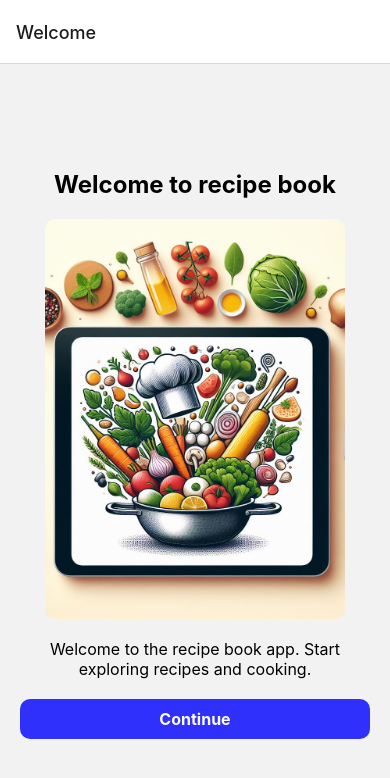
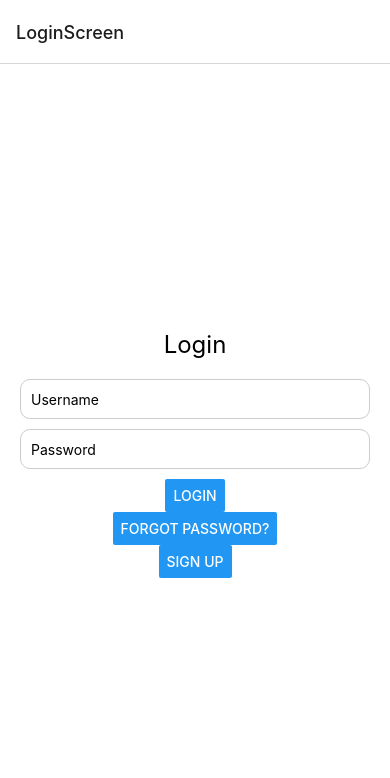
Before and after one commit to pratikgtam/mdev-cross-platform-recipe-book, a React Native app: screen /LoginScreen in a window 390 px wide. Shown: the top 778 px of the page. Built offline with nearby package versions, Linux system fonts and the light colour scheme.

Commit message:
login screen added

```diff
--- a/App.tsx
+++ b/App.tsx
@@ -4,31 +4,45 @@ import PageHeader from './src/components/Header';
 import * as React from 'react';
 import ProfileScreen from './src/components/ProfileScreen';
 import { NavigationContainer } from '@react-navigation/native';
+import { createBottomTabNavigator } from '@react-navigation/bottom-tabs';
 import { createNativeStackNavigator } from '@react-navigation/native-stack';
 import RecipesScreen from './src/components/RecipeScreen';
 import WelcomeScreen from './src/components/Welcome';
+import LoginScreen from './src/components/LoginScreen';
 import NotificationScreen from './src/components/Notifications';
 import ContactUsScreen from './src/components/ContactUs';
 import ProfileDetailScreen from './src/components/Profile';
 
 
-export default function App() {
+function App() {
   const Stack = createNativeStackNavigator();
+  const Tab = createBottomTabNavigator();
 
   return (
 
        <NavigationContainer>
-      <Stack.Navigator initialRouteName='Welcome' >
+      <Stack.Navigator initialRouteName='LoginScreen' >
         <Stack.Screen name="Recipes" component={RecipesScreen}/>
         <Stack.Screen name="Profile" component={ProfileScreen} />
-        <Stack.Screen name="Welcome" component={WelcomeScreen} />
+        <Stack.Screen name="LoginScreen" component={LoginScreen} />
         <Stack.Screen name="Notifications" component={NotificationScreen} />
         <Stack.Screen name="Contact" component={ContactUsScreen} />
         <Stack.Screen name="My Profile" component={ProfileDetailScreen} />
 
       </Stack.Navigator>
     </NavigationContainer>
+  );}
 
+    function HomeTabs() {
+      return (
+        <Tab.Navigator>
+          <Tab.Screen name="Recipes" component={RecipesScreen} />
+          <Tab.Screen name="Notifications" component={NotificationScreen} />
+          <Tab.Screen name="Contact" component={ContactUsScreen} />
+          <Tab.Screen name="Profile" component={ProfileDetailScreen} />
+        </Tab.Navigator>
 
   );
 }
+
+export default App;
--- /dev/null
+++ b/src/components/LoginScreen.tsx
@@ -0,0 +1,67 @@
+import React, { useState } from 'react';
+import { View, Text, TextInput, Button, StyleSheet } from 'react-native';
+
+
+const LoginScreen = ({ navigation }) => {
+  const [username, setUsername] = useState('');
+  const [password, setPassword] = useState('');
+
+  const handleLogin = () => {
+    // Implement your login logic here
+    console.log('Username:', username);
+    console.log('Password:', password);
+  };
+
+  return (
+    <View style={styles.container}>
+      <Text style={styles.title}>Login</Text>
+      <TextInput
+        style={styles.input}
+        placeholder="Username"
+        value={username}
+        onChangeText={setUsername}
+      />
+      <TextInput
+        style={styles.input}
+        placeholder="Password"
+        secureTextEntry={true}
+        value={password}
+        onChangeText={setPassword}
+      />
+      <Button title="Login" onPress={handleLogin} />
+      <Button
+        title="Forgot Password?"
+        onPress={() => navigation.navigate('ForgotPassword')}
+      />
+      <Button
+        title="Sign Up"
+        onPress={() => navigation.navigate('SignUp')}
+      />
+    </View>
+  );
+};
+
+const styles = StyleSheet.create({
+  container: {
+    flex: 1,
+    backgroundColor: '#fff',
+    justifyContent: 'center',
+    alignItems: 'center',
+    padding: 20,
+  },
+  title: {
+    fontSize: 24,
+    marginBottom: 20,
+  },
+  input: {
+    width: '100%',
+    height: 40,
+    borderWidth: 1,
+    borderRadius: 10,
+    borderColor: '#ccc',
+    paddingHorizontal: 10,
+    marginBottom: 10,
+  },
+});
+
+export default LoginScreen;
```
Also changed, not shown: package.json (+6 -6 lines), 1 other file (tests, documents, lock files or other folders).
